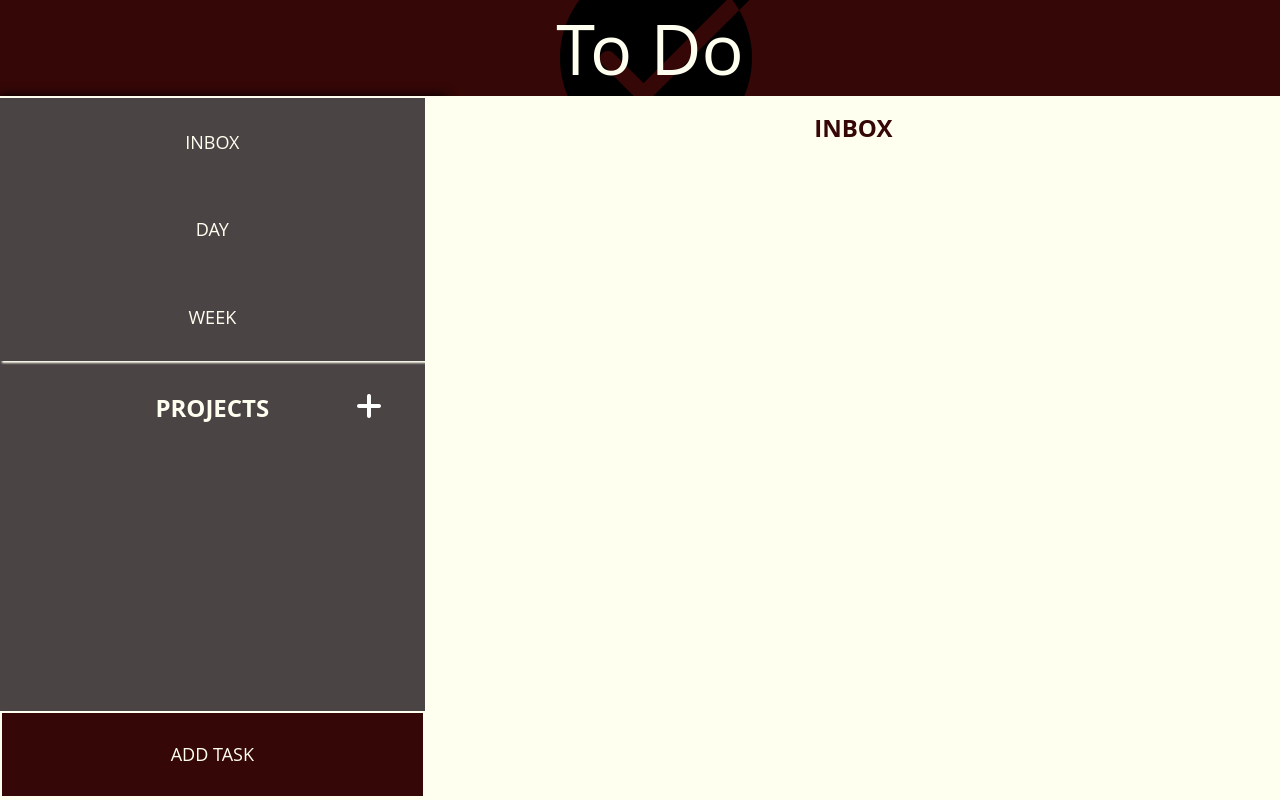
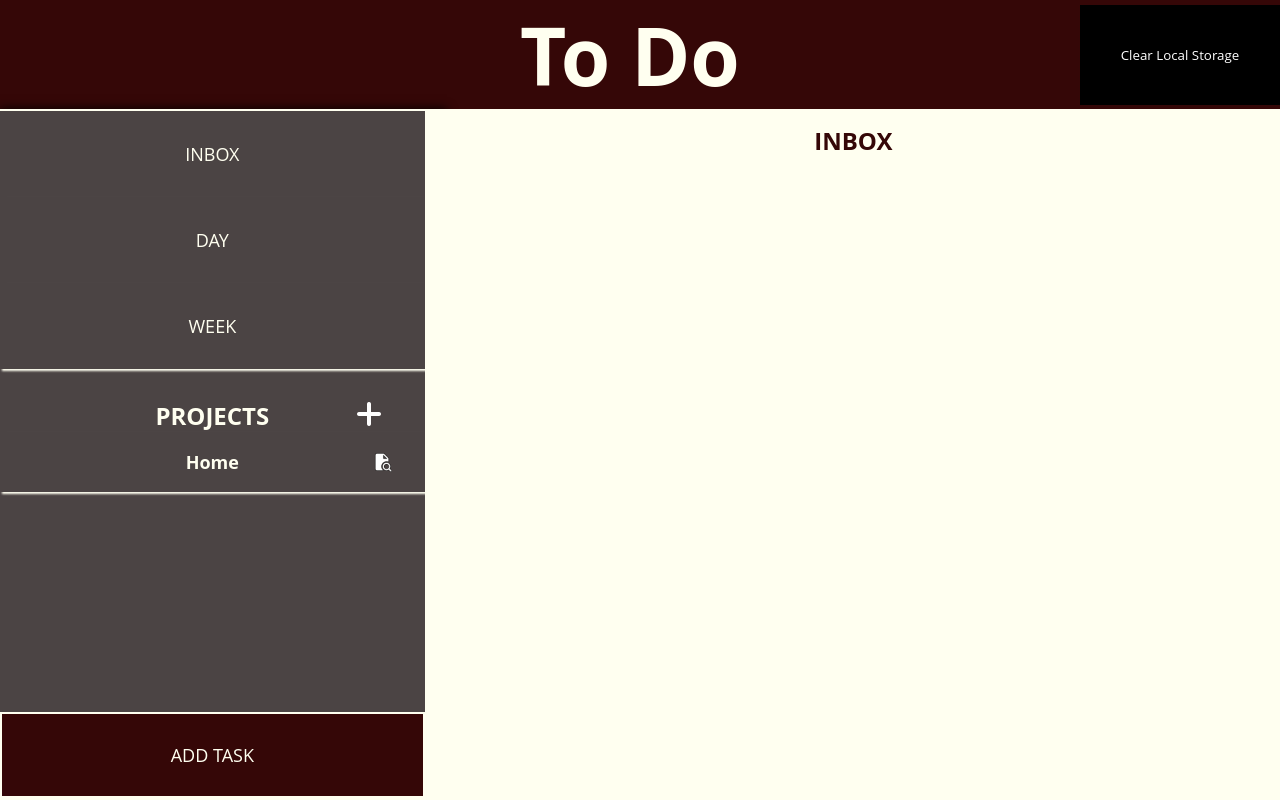
Before and after one commit to TannerHornsby7/odin-todo, a website built with webpack: page index.html in a window 1280 px wide. Built offline with nearby package versions, Linux system fonts and the light colour scheme; a web font is replaced by a local one.

Commit message:
Fix clear local storage

```diff
--- a/src/index.js
+++ b/src/index.js
@@ -6,19 +6,16 @@ import './style.scss';
 
 let toDoProjects = {Home: []};
 if (storageAvailable('localStorage')) {
-    if (!Storage.length) {
-        console.log(Storage.length);
-        localStorage.setItem('projects', toDoProjects);
+    if (!localStorage.length) {
+        localStorage.setItem('projects', JSON.stringify(toDoProjects));
       } else {
-        console.log(Storage.length);
-        localStorage.getItem('projects', toDoProjects);
+        toDoProjects = JSON.parse(localStorage.getItem('projects'));
       }
     // Yippee! We can use localStorage awesomeness
 }
   else {
     // Too bad, no localStorage for us
 }
-
 
 // render responsive task dashboard
 const taskInterface = function(project) {
@@ -133,6 +130,14 @@ const taskInterface = function(project) {
     return { addEvents, removeEvents }
 }
 
+// adding local storage updating event listeners
+document.body.addEventListener('keydown', ()=> {
+    localStorage.setItem('projects', JSON.stringify(toDoProjects));
+    console.log('workin');
+    console.log(toDoProjects);
+    console.log(localStorage.length);
+});
+
 // render current projects tasks
 function renderTasks(arr) {
     // Create DOM tiles from task list
@@ -173,6 +178,8 @@ layout("container", "header", "navbar", "main").compose();
 // create responsive render for home by default
 const ti = taskInterface(toDoProjects['Home']);
 ti.addEvents();
+renderProjects(toDoProjects);
+
 
 
 const addproj = document.getElementById('addproject');
@@ -289,9 +296,24 @@ function storageAvailable(type) {
     }
 }
 
-// adding local storage updating event listeners
-window.addEventListener('click', console.log(toDoProjects));
-window.addEventListener('keypress', localStorage.setItem('projects', toDoProjects));
+const header = document.querySelector('.header');
+const clearLocal = document.createElement('button');
+clearLocal.addEventListener('click', ()=>{
+    console.log('cleared')
+    localStorage.clear();
+    toDoProjects = {Home: []};
+    // create responsive render for home by default
+    const ti = taskInterface(toDoProjects['Home']);
+    ti.addEvents();
+    renderProjects(toDoProjects);
+    renderTasks(toDoProjects['Home']);
+});
+
+clearLocal.id = "clearLocal"
+clearLocal.textContent = "Clear Local Storage"
+header.appendChild(clearLocal);
+
+
 
 
 //add todo editing
--- a/src/layout.js
+++ b/src/layout.js
@@ -83,7 +83,10 @@ function createSection (section) {
 // populate Header
 function populateHead() {
     const head = document.querySelector('.header');
-    head.innerHTML = "To Do"
+    const title = document.createElement('h1');
+    title.textContent = "To Do";
+    title.id = 'title';
+    head.appendChild(title);
     return;
 }
 
--- a/src/style.scss
+++ b/src/style.scss
@@ -31,19 +31,32 @@ $darkcolor: rgb(53, 7, 7);
 .header {
     grid-row: 1 / 2;
     grid-column: 1 / 3;
-    display: flex;
-    justify-content: center;
-    align-items: center;
-    font-size: 70px;
+    display: grid;
+    place-items: center;
+    font-size: 40px;
+    grid-template-columns: 1fr 5fr 1fr;
+
+    #title {
+        grid-column: 2 / 3;
+    }
+    #clearLocal {
+        height: 100px;
+        width: 200px;
+        background-color: black;
+        color: white;
+        grid-column: 3 / 4;
+        border: 2px solid black;
+
+        &:hover {
+            cursor: pointer;
+            background-color: $lightcolor;
+            color: black;
+            transition: all .5s ease;
+            box-shadow: 2px 2px 2px black;
+        }
+    }
 }
 
-.header::before {
-    display: inline-block;
-    content: url(assets/logo.png);
-    height: 20px;
-    width: 20px;
-    margin-top: -200px;
-}
 
 .navbar {
     background-color: rgb(75, 68, 68);
```
Also changed, not shown: 1 other file.
